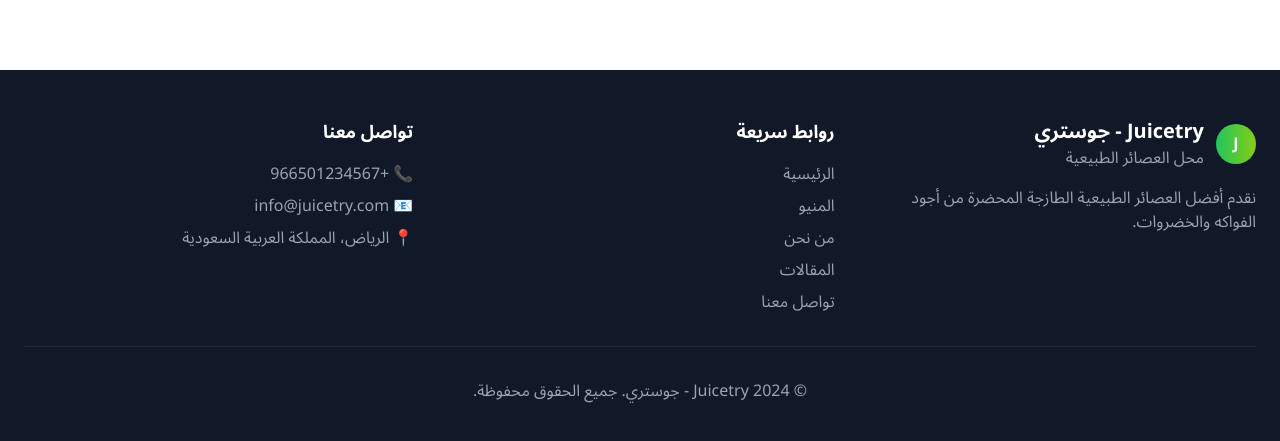
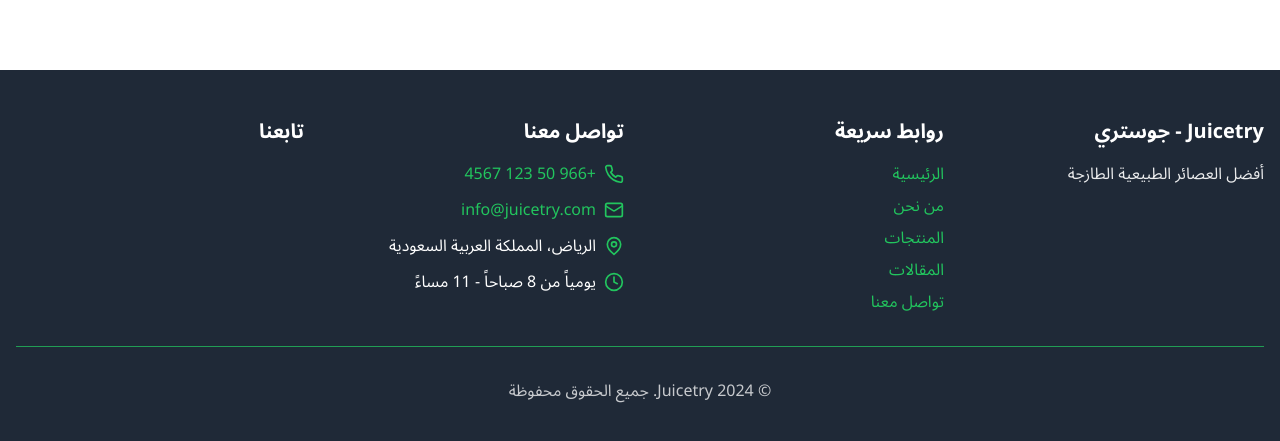
Before and after one commit to juicetryjed-a11y/juicetryjed, a React (Vite) app: page / in a window 1280 px wide. Shown: the part 1358-1799 px from the top of the page. Built offline with nearby package versions, Linux system fonts and the light colour scheme; no server answers; the database is empty.

Commit message:
إصلاح FastHomePage - استخدام Footer الديناميكي بدلاً من SimpleFooter

```diff
--- a/src/pages/FastHomePage.tsx
+++ b/src/pages/FastHomePage.tsx
@@ -1,60 +1,9 @@
 import React from 'react'
-import { Link } from 'react-router-dom'
 import SimpleHeader from '@/components/layout/SimpleHeader'
+import Footer from '@/components/layout/Footer'
 import FastHero from '@/components/sections/FastHero'
 import FastProducts from '@/components/sections/FastProducts'
 
-// Simple Footer Component
-const SimpleFooter: React.FC = () => {
-  return (
-    <footer className="bg-gray-900 text-white py-12">
-      <div className="container mx-auto px-6">
-        <div className="grid grid-cols-1 md:grid-cols-3 gap-8">
-          <div>
-            <div className="flex items-center gap-3 mb-4">
-              <div className="w-10 h-10 bg-gradient-to-r from-green-500 to-lime-500 rounded-full flex items-center justify-center">
-                <span className="text-white font-bold">J</span>
-              </div>
-              <div>
-                <h3 className="text-xl font-bold">Juicetry - جوستري</h3>
-                <p className="text-gray-400">محل العصائر الطبيعية</p>
-              </div>
-            </div>
-            <p className="text-gray-400">
-              نقدم أفضل العصائر الطبيعية الطازجة المحضرة من أجود الفواكه والخضروات.
-            </p>
-          </div>
-
-          <div>
-            <h4 className="text-lg font-bold mb-4">روابط سريعة</h4>
-            <ul className="space-y-2">
-              <li><Link to="/" className="text-gray-400 hover:text-white transition-colors">الرئيسية</Link></li>
-              <li><Link to="/menu" className="text-gray-400 hover:text-white transition-colors">المنيو</Link></li>
-              <li><Link to="/about" className="text-gray-400 hover:text-white transition-colors">من نحن</Link></li>
-              <li><Link to="/blog" className="text-gray-400 hover:text-white transition-colors">المقالات</Link></li>
-              <li><Link to="/contact" className="text-gray-400 hover:text-white transition-colors">تواصل معنا</Link></li>
-            </ul>
-          </div>
-
-          <div>
-            <h4 className="text-lg font-bold mb-4">تواصل معنا</h4>
-            <div className="space-y-2 text-gray-400">
-              <p>📞 +966501234567</p>
-              <p>📧 info@juicetry.com</p>
-              <p>📍 الرياض، المملكة العربية السعودية</p>
-            </div>
-          </div>
-        </div>
-
-        <div className="border-t border-gray-800 mt-8 pt-8 text-center">
-          <p className="text-gray-400">
-            © 2024 Juicetry - جوستري. جميع الحقوق محفوظة.
-          </p>
-        </div>
-      </div>
-    </footer>
-  )
-}
 
 const FastHomePage: React.FC = () => {
   return (
@@ -64,7 +13,7 @@
         <FastHero />
         <FastProducts />
       </main>
-      <SimpleFooter />
+      <Footer />
     </div>
   )
 }
```
